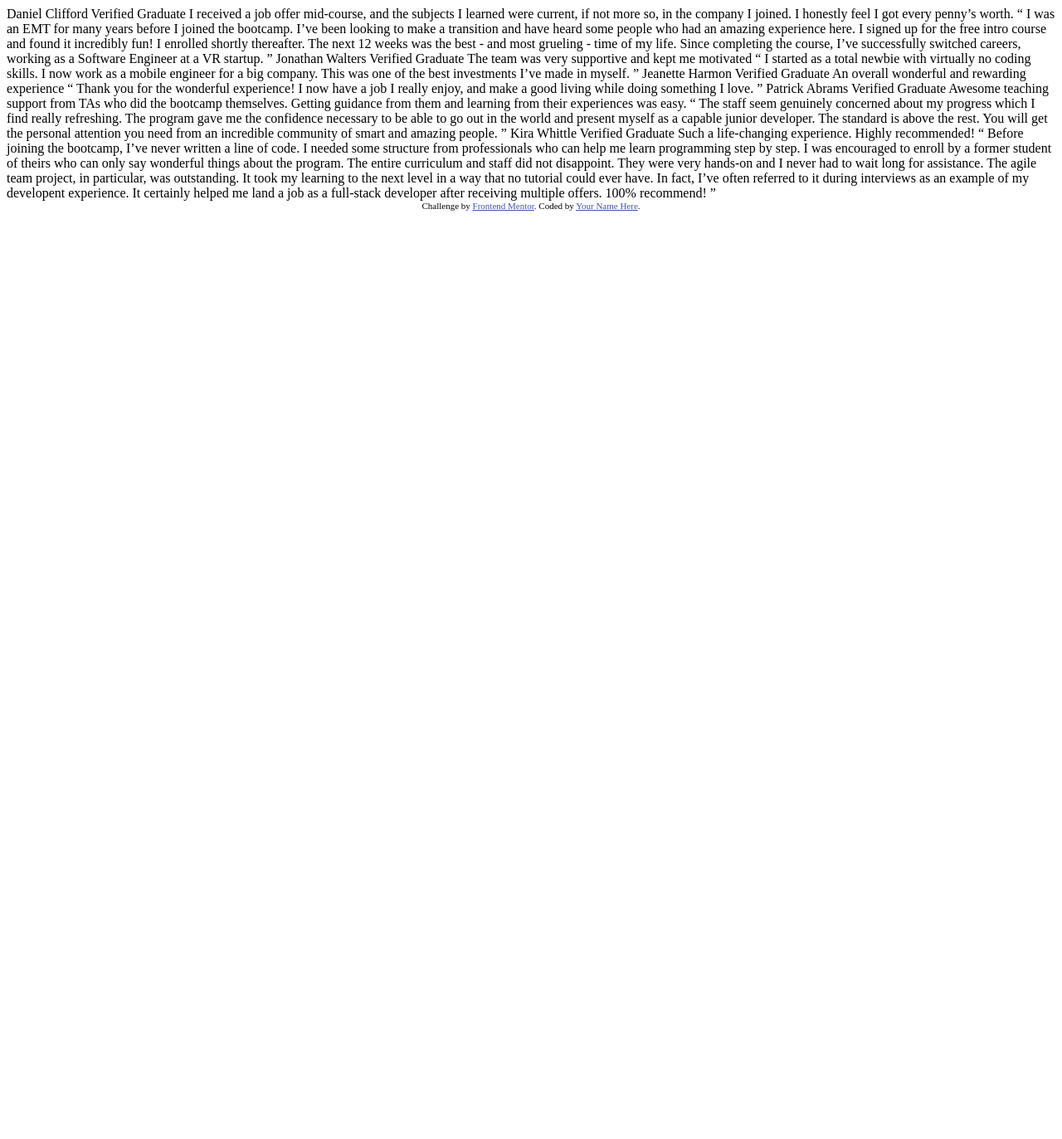
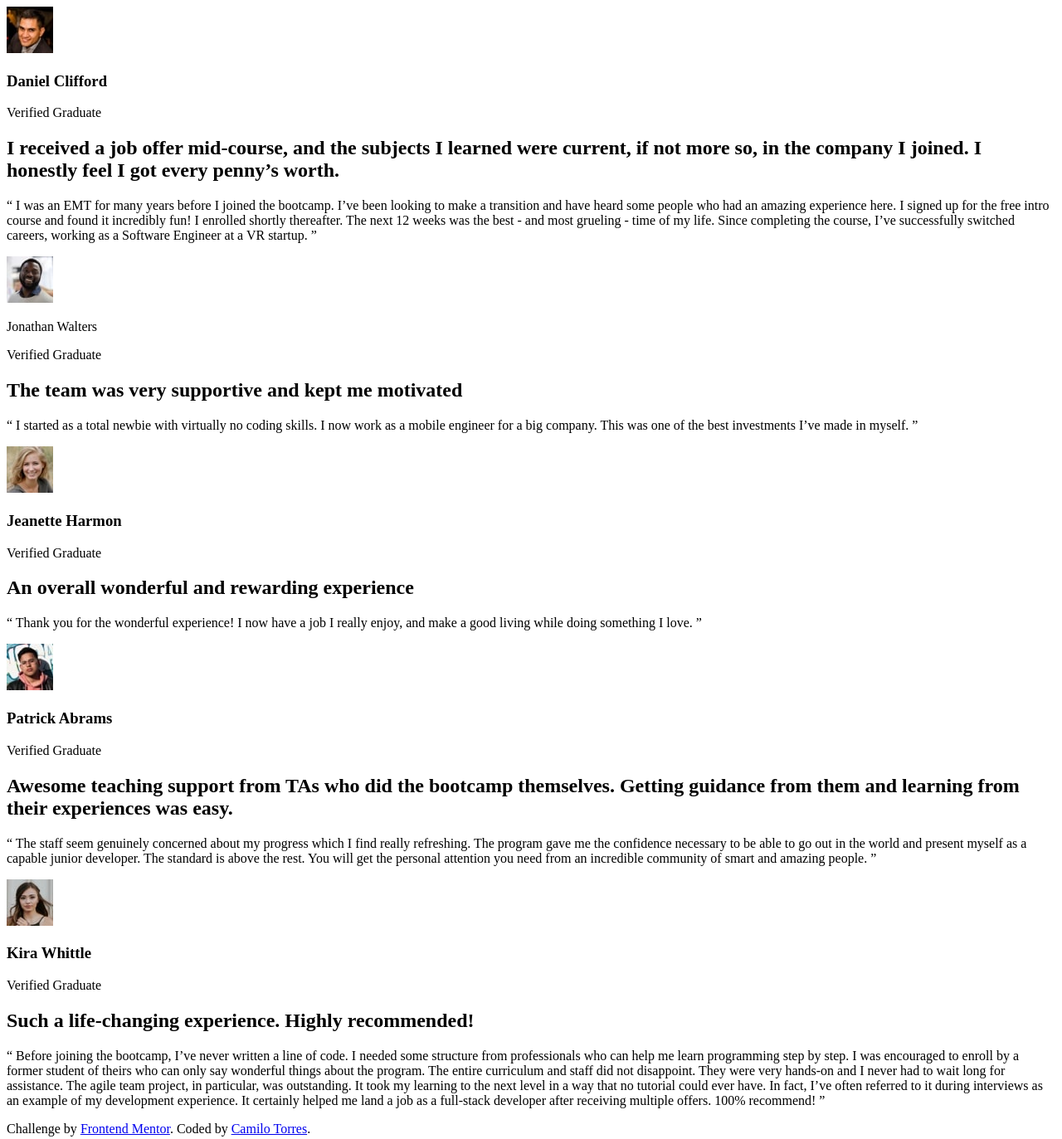
Before and after one commit to CAMILOITT/testimonial-grid, a plain HTML site: page index.html in a window 1280 px wide. Shown: the whole page at 83% size. Before the commit the page ends 800 px from the top, so only its background shows below. Drawn offline with Linux system fonts and the light colour scheme.

Commit message:
add tag and class in html

```diff
--- a/index.html
+++ b/index.html
@@ -1,76 +1,147 @@
 <!DOCTYPE html>
 <html lang="en">
-<head>
-  <meta charset="UTF-8">
-  <meta name="viewport" content="width=device-width, initial-scale=1.0"> <!-- displays site properly based on user's device -->
+  <head>
+    <meta charset="UTF-8" />
+    <meta name="viewport" content="width=device-width, initial-scale=1.0" />
+    <!-- displays site properly based on user's device -->
 
-  <link rel="icon" type="image/png" sizes="32x32" href="./images/favicon-32x32.png">
+    <link
+      rel="icon"
+      type="image/png"
+      sizes="32x32"
+      href="./images/favicon-32x32.png"
+    />
 
-  <title>Frontend Mentor | [Challenge Name Here]</title>
+    <title>Frontend Mentor | [Challenge Name Here]</title>
+    <link rel="stylesheet" href="./css/style.css" />
+  </head>
+  <body>
+    <main class="main">
+      <div class="main__card">
+        <div class="card__avatar">
+          <img
+            src="./images/image-daniel.jpg"
+            alt="Daniel Clifford"
+            class="avatar__img"
+          />
+          <h3 class="avatar__name">Daniel Clifford</h3>
+          <span class="avatar__verified">Verified Graduate</span>
+        </div>
+        <h2 class="card__title">
+          I received a job offer mid-course, and the subjects I learned were
+          current, if not more so, in the company I joined. I honestly feel I
+          got every penny’s worth.
+        </h2>
+        <p class="card__testimonial">
+          “ I was an EMT for many years before I joined the bootcamp. I’ve been
+          looking to make a transition and have heard some people who had an
+          amazing experience here. I signed up for the free intro course and
+          found it incredibly fun! I enrolled shortly thereafter. The next 12
+          weeks was the best - and most grueling - time of my life. Since
+          completing the course, I’ve successfully switched careers, working as
+          a Software Engineer at a VR startup. ”
+        </p>
+      </div>
 
-  <!-- Feel free to remove these styles or customise in your own stylesheet 👍 -->
-  <style>
-    .attribution { font-size: 11px; text-align: center; }
-    .attribution a { color: hsl(228, 45%, 44%); }
-  </style>
-</head>
-<body>
-  Daniel Clifford
-  Verified Graduate
+      <div class="main__card">
+        <div class="card__avatar">
+          <img
+            src="./images/image-jonathan.jpg"
+            alt="Jonathan Walters"
+            class="avatar__img"
+          />
+          <p class="avatar__name">Jonathan Walters</p>
+          <span class="avatar__verified">Verified Graduate</span>
+        </div>
+        <h2 class="card__title">
+          The team was very supportive and kept me motivated
+        </h2>
+        <p class="card__testimonial">
+          “ I started as a total newbie with virtually no coding skills. I now
+          work as a mobile engineer for a big company. This was one of the best
+          investments I’ve made in myself. ”
+        </p>
+      </div>
 
-  I received a job offer mid-course, and the subjects I learned were current, if not more so,
-  in the company I joined. I honestly feel I got every penny’s worth.
+      <div class="main__card">
+        <div class="card__avatar">
+          <img
+            src="./images/image-jeanette.jpg"
+            alt="Jeanette Harmon"
+            class="avatar__img"
+          />
+          <h3 class="avatar__name">Jeanette Harmon</h3>
+          <span class="avatar__verified">Verified Graduate</span>
+        </div>
+        <h2 class="card__title">
+          An overall wonderful and rewarding experience
+        </h2>
+        <p class="card__testimonial">
+          “ Thank you for the wonderful experience! I now have a job I really
+          enjoy, and make a good living while doing something I love. ”
+        </p>
+      </div>
 
-  “ I was an EMT for many years before I joined the bootcamp. I’ve been looking to make a
-  transition and have heard some people who had an amazing experience here. I signed up
-  for the free intro course and found it incredibly fun! I enrolled shortly thereafter.
-  The next 12 weeks was the best - and most grueling - time of my life. Since completing
-  the course, I’ve successfully switched careers, working as a Software Engineer at a VR startup. ”
+      <div class="main__card">
+        <div class="card__avatar">
+          <img
+            src="./images/image-patrick.jpg"
+            alt="Patrick Abrams"
+            class="avatar__img"
+          />
+          <h3 class="avatar__name">Patrick Abrams</h3>
+          <span class="avatar__verified">Verified Graduate</span>
+        </div>
+        <h2 class="card__title">
+          Awesome teaching support from TAs who did the bootcamp themselves.
+          Getting guidance from them and learning from their experiences was
+          easy.
+        </h2>
+        <p class="card__testimonial">
+          “ The staff seem genuinely concerned about my progress which I find
+          really refreshing. The program gave me the confidence necessary to be
+          able to go out in the world and present myself as a capable junior
+          developer. The standard is above the rest. You will get the personal
+          attention you need from an incredible community of smart and amazing
+          people. ”
+        </p>
+      </div>
 
-  Jonathan Walters
-  Verified Graduate
+      <div class="main__card">
+        <div class="card__avatar">
+          <img
+            src="./images/image-kira.jpg"
+            alt="Kira Whittle"
+            class="avatar__img"
+          />
+          <h3 class="avatar__name">Kira Whittle</h3>
+          <span class="avatar__verified">Verified Graduate</span>
+        </div>
+        <h2 class="card__title">
+          Such a life-changing experience. Highly recommended!
+        </h2>
+        <p class="card__testimonial">
+          “ Before joining the bootcamp, I’ve never written a line of code. I
+          needed some structure from professionals who can help me learn
+          programming step by step. I was encouraged to enroll by a former
+          student of theirs who can only say wonderful things about the program.
+          The entire curriculum and staff did not disappoint. They were very
+          hands-on and I never had to wait long for assistance. The agile team
+          project, in particular, was outstanding. It took my learning to the
+          next level in a way that no tutorial could ever have. In fact, I’ve
+          often referred to it during interviews as an example of my development
+          experience. It certainly helped me land a job as a full-stack
+          developer after receiving multiple offers. 100% recommend! ”
+        </p>
+      </div>
+    </main>
 
-  The team was very supportive and kept me motivated
-
-  “ I started as a total newbie with virtually no coding skills. I now work as a mobile engineer
-  for a big company. This was one of the best investments I’ve made in myself. ”
-
-  Jeanette Harmon
-  Verified Graduate
-
-  An overall wonderful and rewarding experience
-
-  “ Thank you for the wonderful experience! I now have a job I really enjoy, and make a good living
-  while doing something I love. ”
-
-  Patrick Abrams
-  Verified Graduate
-
-  Awesome teaching support from TAs who did the bootcamp themselves. Getting guidance from them and
-  learning from their experiences was easy.
-
-  “ The staff seem genuinely concerned about my progress which I find really refreshing. The program
-  gave me the confidence necessary to be able to go out in the world and present myself as a capable
-  junior developer. The standard is above the rest. You will get the personal attention you need from
-  an incredible community of smart and amazing people. ”
-
-  Kira Whittle
-  Verified Graduate
-
-  Such a life-changing experience. Highly recommended!
-
-  “ Before joining the bootcamp, I’ve never written a line of code. I needed some structure from
-  professionals who can help me learn programming step by step. I was encouraged to enroll by a former
-  student of theirs who can only say wonderful things about the program. The entire curriculum and staff
-  did not disappoint. They were very hands-on and I never had to wait long for assistance. The agile team
-  project, in particular, was outstanding. It took my learning to the next level in a way that no tutorial
-  could ever have. In fact, I’ve often referred to it during interviews as an example of my developent
-  experience. It certainly helped me land a job as a full-stack developer after receiving multiple offers.
-  100% recommend! ”
-
-  <div class="attribution">
-    Challenge by <a href="https://www.frontendmentor.io?ref=challenge" target="_blank">Frontend Mentor</a>.
-    Coded by <a href="#">Your Name Here</a>.
-  </div>
-</body>
+    <footer class="attribution">
+      Challenge by
+      <a href="https://www.frontendmentor.io?ref=challenge" target="_blank"
+        >Frontend Mentor</a
+      >. Coded by
+      <a href="https://github.com/CAMILOITT/testimonial-grid">Camilo Torres</a>.
+    </footer>
+  </body>
 </html>
```
Also changed, not shown: 3 other files.
